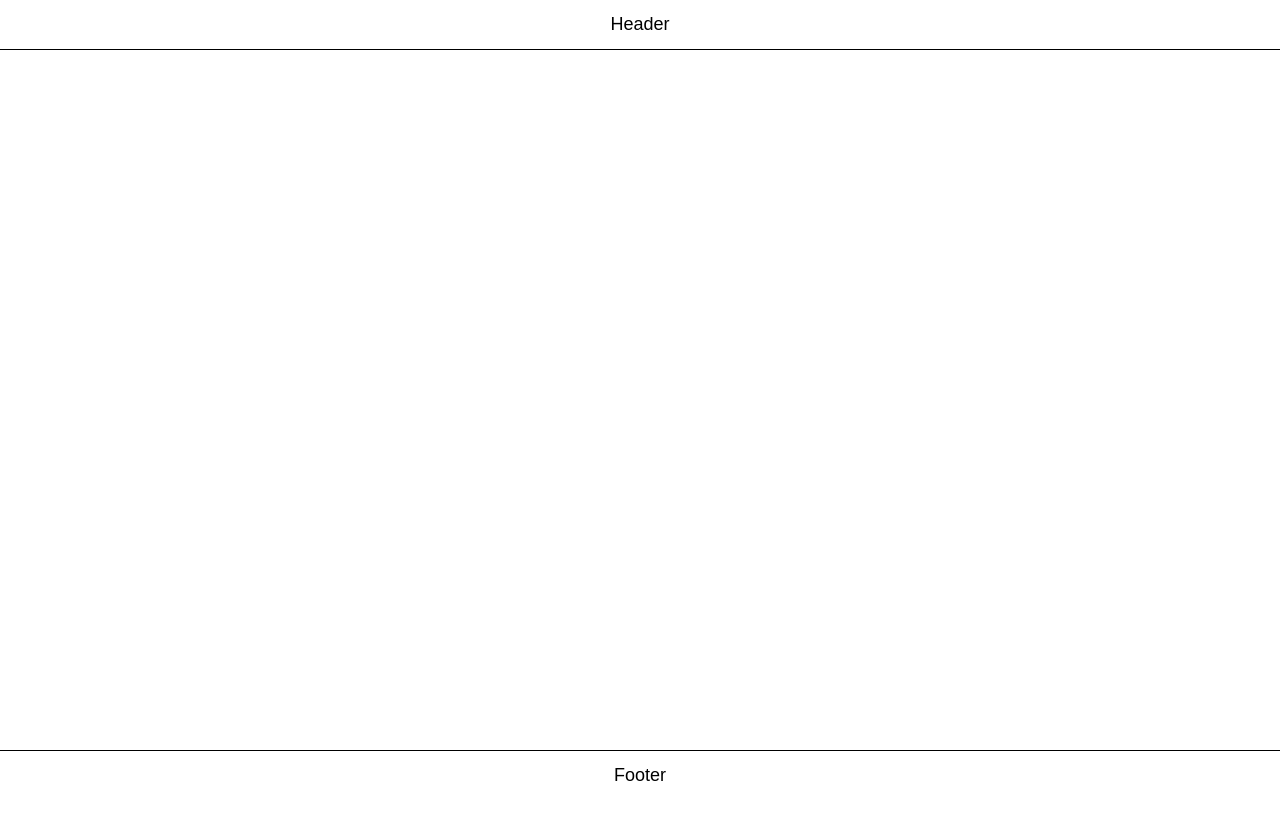
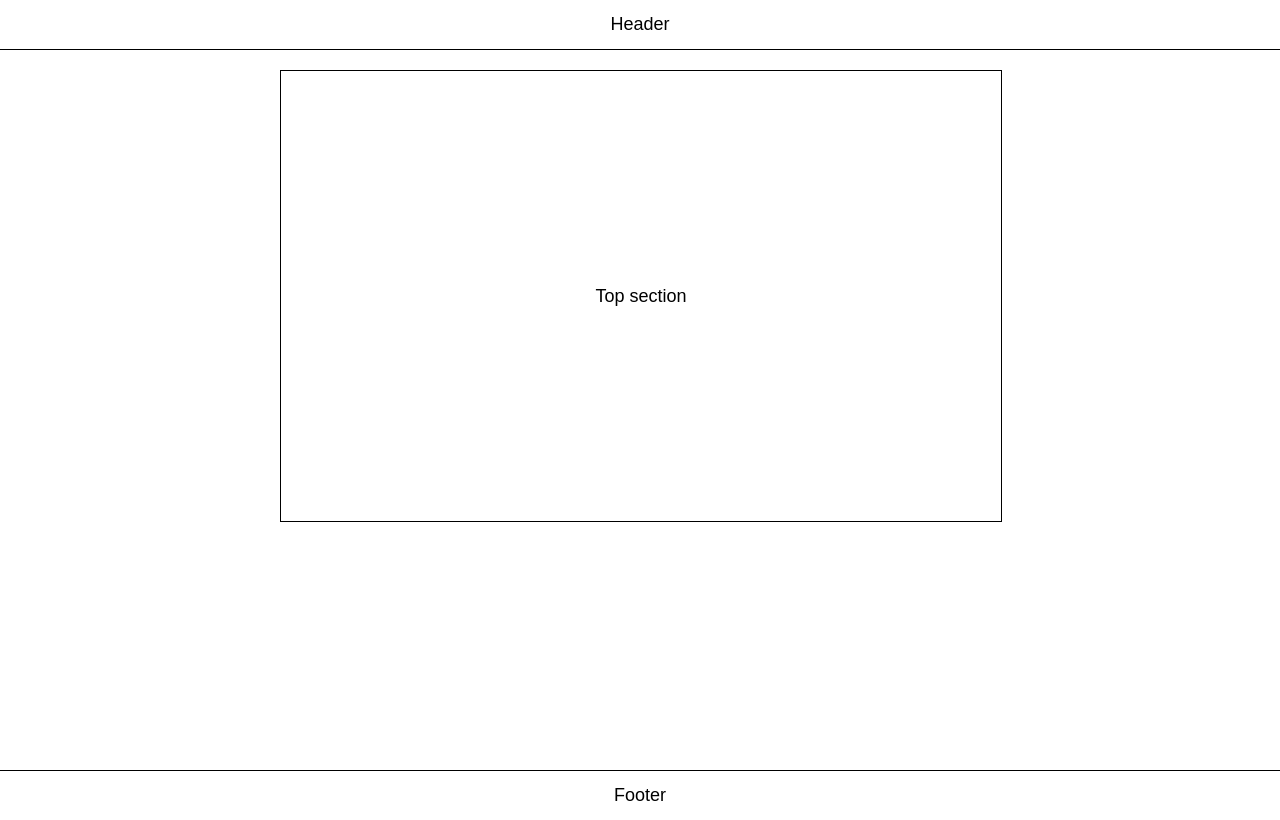
Before and after one commit to ooloo-io/github-flow-sammcilroy, a website: page src/index.html in a window 1280 px wide. Drawn offline with nearby package versions, Linux system fonts and the light colour scheme.

Commit message:
Add top section

```diff
--- a/src/index.html
+++ b/src/index.html
@@ -4,8 +4,8 @@
 <head>
   <meta charset="utf-8">
 
-  <title>GitHub Flow Course</title>
-  <meta name="description" content="GitHub Flow Course">
+  <title>GitHub Pull Request Flow Course</title>
+  <meta name="description" content="GitHub Pull Request Flow Course">
   <meta name="author" content="Johannes Kettmann">
 
   <link rel="stylesheet" href="https://cdnjs.cloudflare.com/ajax/libs/normalize/8.0.1/normalize.min.css">
@@ -14,9 +14,13 @@
 
 <body>
   <header class="header">
-   Header
+    Header
   </header>
-  <main class="content"></main>
+  <main class="content">
+    <section class="section">
+      Top section
+    </section>
+  </main>
   <footer class="footer">
     Footer
   </footer>
```
